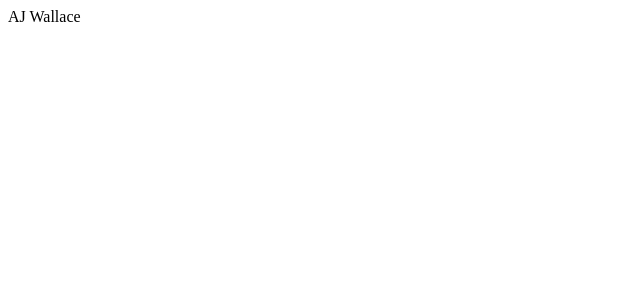
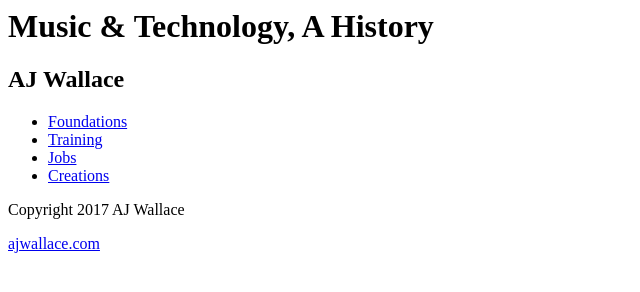
Before and after one commit to ajwallacemusic/html-me-something, a plain HTML site: page index.html in a window 1280 px wide. Shown: the whole page, without its empty margins (0-640 px from the left). Drawn offline with Linux system fonts and the light colour scheme.

Commit message:
Added html tags skelton and rough outline

```diff
--- a/index.html
+++ b/index.html
@@ -1 +1,47 @@
-<p>AJ Wallace</p>
+<html>
+<head>
+</head>
+    <title>AJ Wallace - Music &amp Technology, a History</title>
+<body>
+    <header>
+        <h1>Music &amp Technology, A History</h1>
+        <h2>AJ Wallace</h2>
+        <nav>
+            <ul>
+                <li>
+                    <a href="#foundations">Foundations</a>
+                </li>
+                <li>
+                    <a href="#training">Training</a>
+                </li>
+                <li>
+                    <a href="#jobs">Jobs</a>
+                </li>
+                <li>
+                    <a href="#creations">Creations</a>
+                </li>
+            </ul>
+        </nav>
+    </header>
+    <main>
+        <article>
+            <section>
+                <a name="foundations"></a>
+            </section>
+            <section>
+                <a name="training"></a>
+            </section>
+            <section>
+                <a name="jobs"></a>
+            </section>
+            <section>
+                <a name="creations"></a>
+            </section>
+        </article>
+    </main>
+    <footer>
+        <p>Copyright 2017 AJ Wallace</p>
+        <a href="https://ajwallace.com" target="_blank">ajwallace.com</a>
+    </footer>
+</body>
+</html>
```
